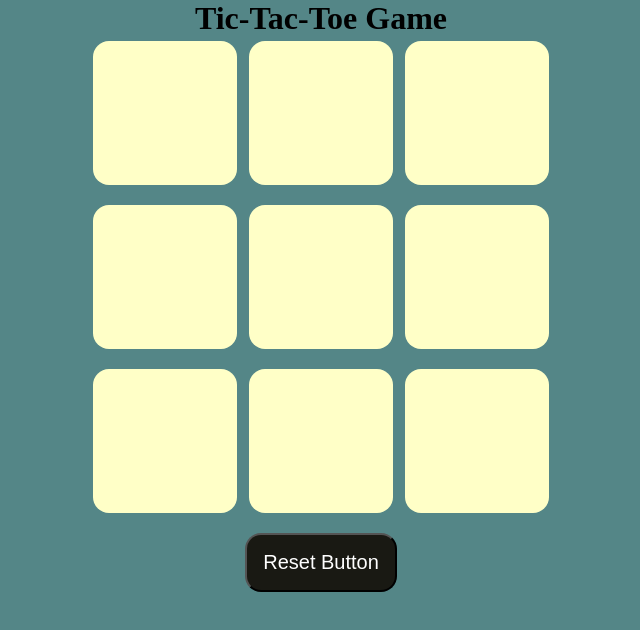
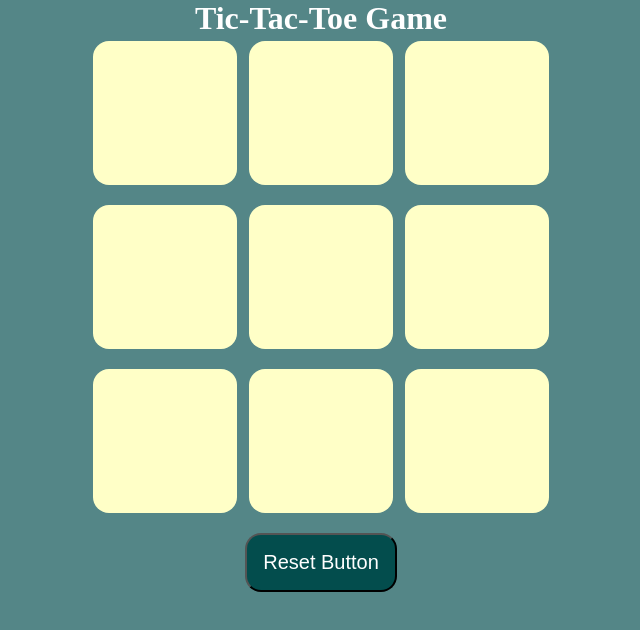
Before and after one commit to Mitalideveloper/Tic-Tac-Toe-Game, a plain HTML site: page index.html in a window 1280 px wide. Shown: the whole page, without its empty margins (319-959 px from the left). Drawn offline with Linux system fonts and the light colour scheme.

Commit message:
Update index.css

```diff
--- a/index.css
+++ b/index.css
@@ -11,6 +11,9 @@ body{
    display: flex;
    justify-content: center;
    align-items: center;
+}
+h1{
+  color: #fff;
 }
 .game{
     height: 60vmin;
@@ -35,7 +38,7 @@ body{
     margin: 1rem;
     padding: 1rem;
     font-size: 1.25rem;
-    background-color: #191913;
+    background-color: #034d4d;
     color: #fff;
     border-radius: 1rem;
 }
@@ -43,7 +46,7 @@ body{
     /* margin: 1rem; */
     padding: 1rem;
     font-size: 1.25rem;
-    background-color: #191913;
+    background-color: #034d4d;
     color: #fff;
     border-radius: 1rem;
 }
```
